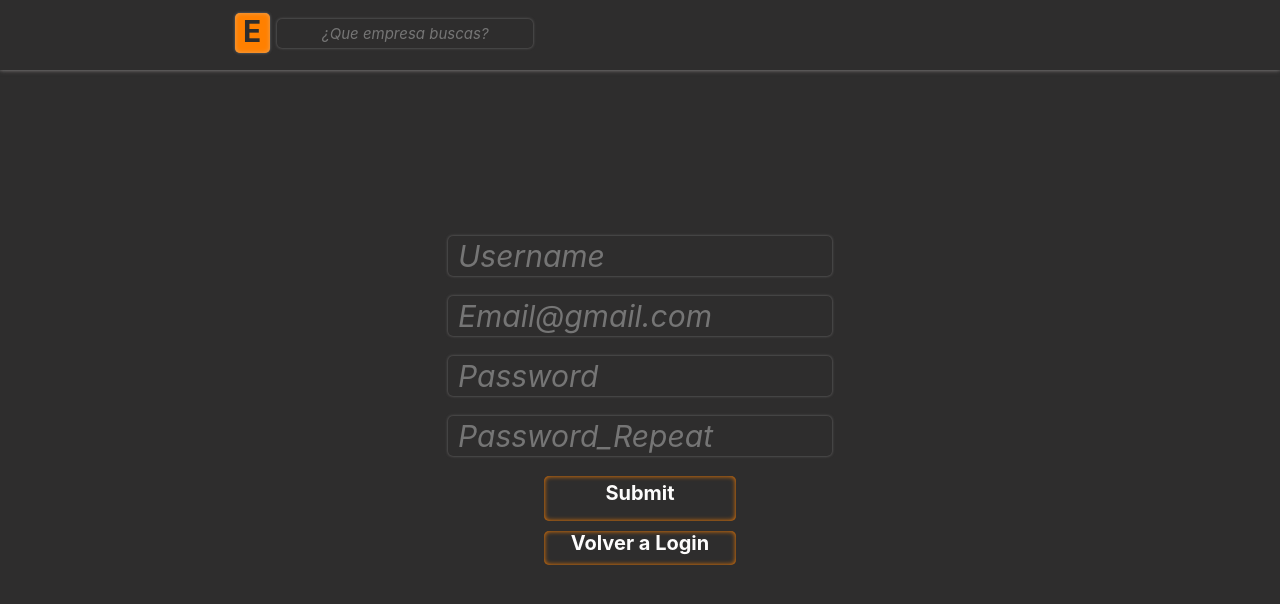
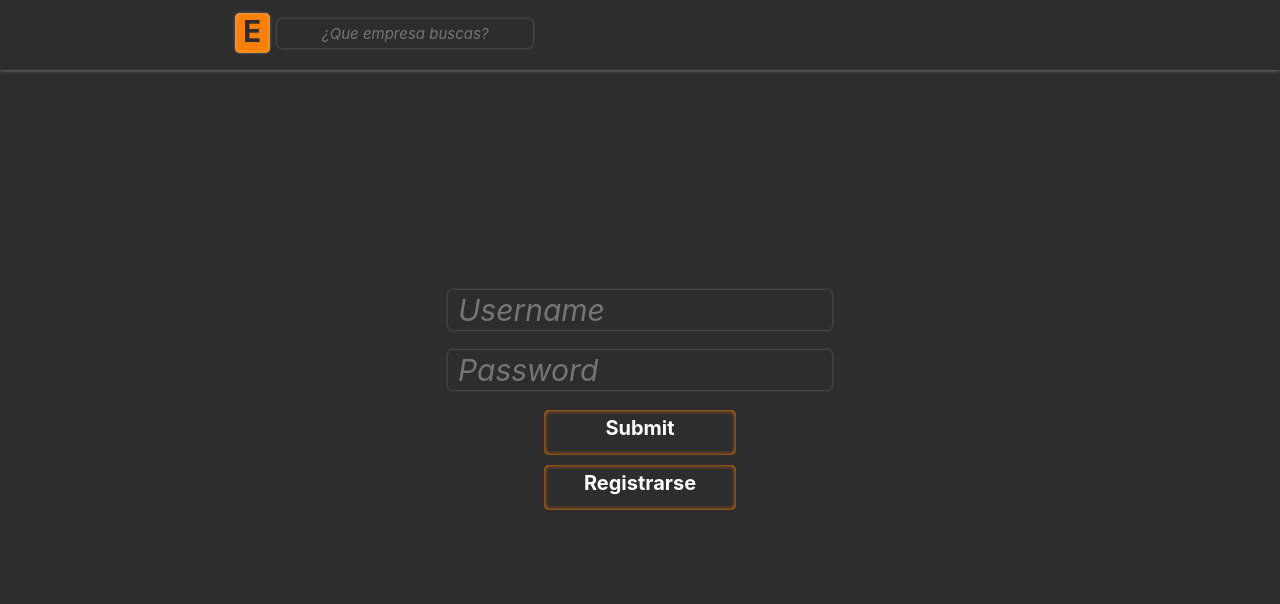
Before and after one commit to miguelCidPaz/enterprise-front, a React (Create React App) app: page /login in a window 1280 px wide. Shown: the top 604 px of the page. Built offline with nearby package versions, Linux system fonts and the light colour scheme.

Commit message:
primero login

```diff
--- a/src/components/Login/Login.jsx
+++ b/src/components/Login/Login.jsx
@@ -10,7 +10,7 @@ import './styles.scss';
  * @returns component react
  */
 export default function Login(props) {
-    const [view, setView] = useState(false)
+    const [view, setView] = useState(true)
 
     return (<div className='div--login'>
         {view ? <FormLogin theme={props.theme} setView={setView} />
```
